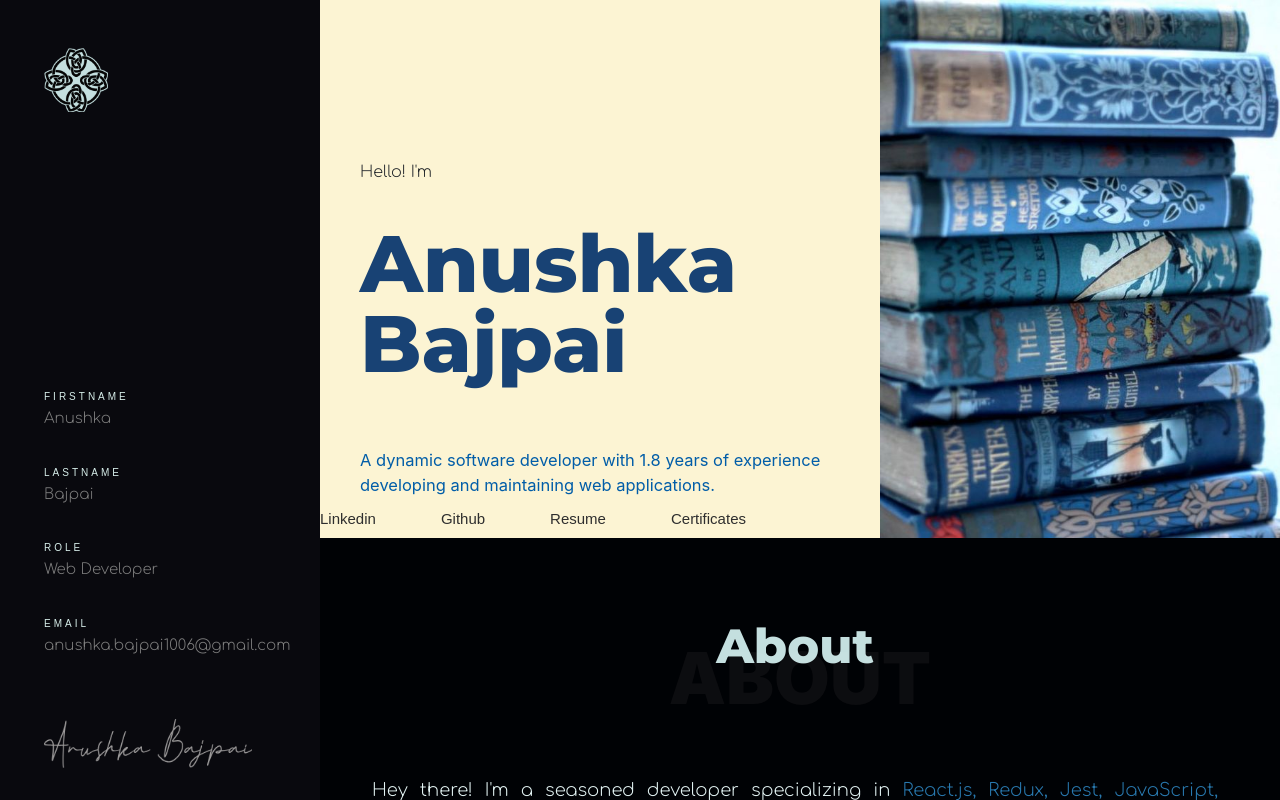
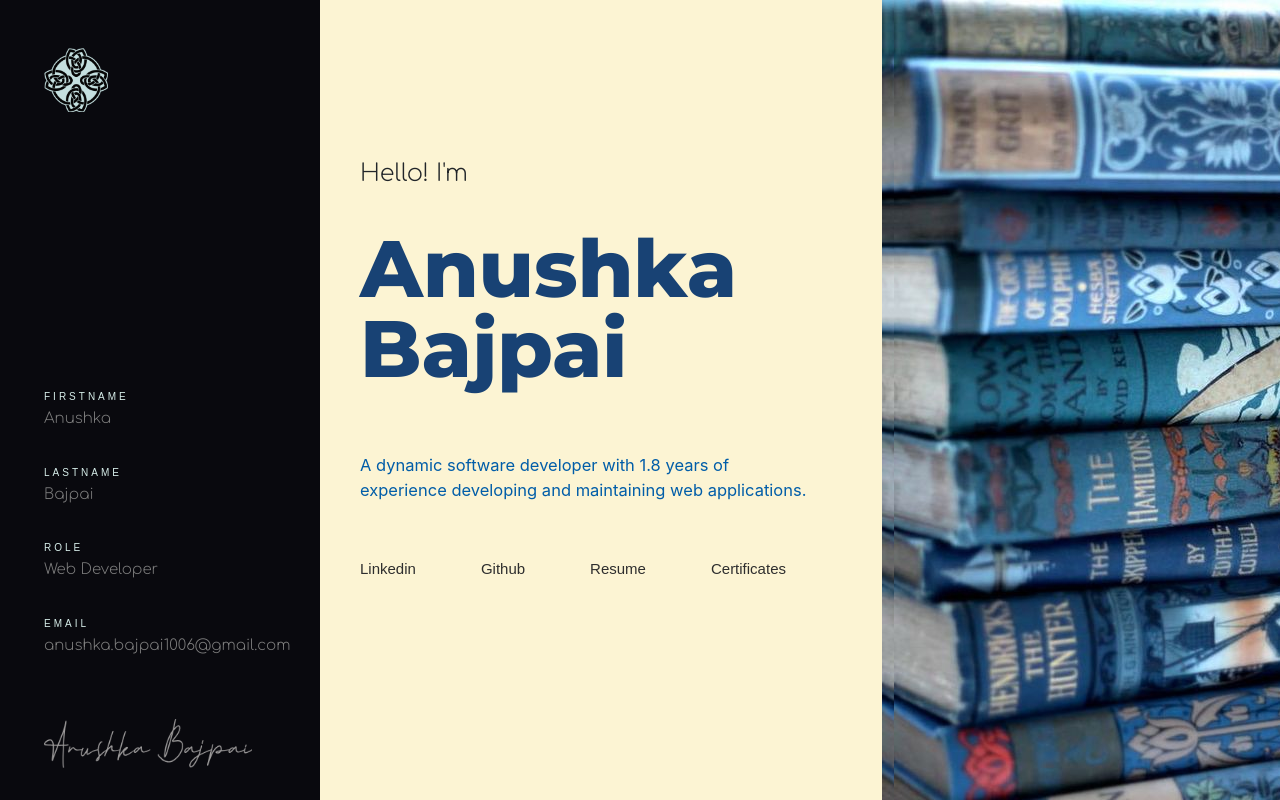
Before and after one commit to Anushka1001/Resume, a React (Create React App) app: page / in a window 1280 px wide. Built offline with nearby package versions, Linux system fonts and the light colour scheme.

Commit message:
Add files via upload

```diff
--- a/src/components/Home.jsx
+++ b/src/components/Home.jsx
@@ -8,14 +8,14 @@ import Contact from "./Contact";
 
 function Home() {
   return (
-    <>
+    <div>
       <IntroPage />
       <AboutSec />
       <ExpCoverLetter />
       <Skills />
       <Projects />
       <Contact />
-    </>
+    </div>
   );
 }
 
--- a/src/components/IntroPage.jsx
+++ b/src/components/IntroPage.jsx
@@ -7,17 +7,18 @@ function IntroPage() {
   const Name = data.col1;
 
   return (
-
-        <div className="d-flex flex-direction-column">
-            <div className="col-xxl-7 col-xl-7 col-lg-12 col-md-12 col-sm-12">
-                <div className="introH4 comfortaa">{Intro.heading}</div>
-                <div className="introH2 mont royalBlue head">
+    <>
+      <div className="container-fluid displaySetting2">
+        <div className="row">
+          <div className="col-xl-7">
+            <h4 className="introH4 comfortaa">{Intro.heading}</h4>
+            <h2 className="introH2 mont royalBlue head">
               {Name.firstname}
               <br />
               {Name.lastname}
-                </div>
-                <p className="introH5 dBlue max-width-styled">{Intro.desc}</p>
-                <div className="links poppins my-2 mx-0">
+            </h2>
+            <p className="introH5 dBlue">{Intro.desc}</p>
+            <div className="links poppins">
               <a
                 href="https://www.linkedin.com/in/anushkabajpai1006/"
                 target="_blank"
@@ -44,9 +45,16 @@ function IntroPage() {
               </a>
             </div>
           </div>
-            <div className="col-xxl-5 col-xl-5 intro_image userSelect">
+          <div className="col-xl-5 intro_image">
+            <img
+              src="images/bluecol.png"
+              className="intro_image userSelect"
+              alt=""
+            />
           </div>
         </div>
+      </div>
+    </>
   );
 }
 
```
Lines whose indentation alone changed are shown as unchanged.
